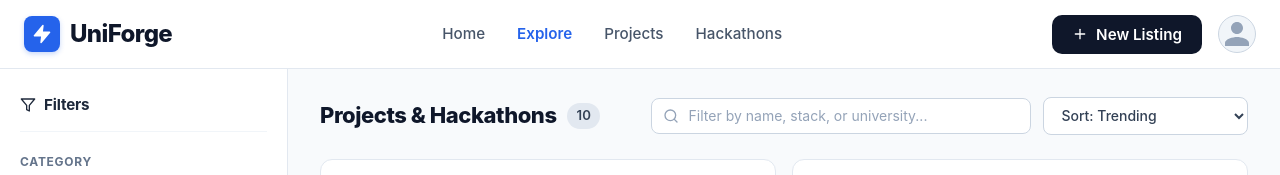
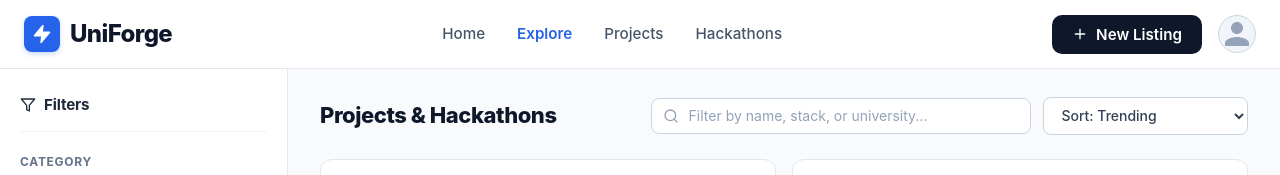
Before and after one commit to dodgedtee/UniForge, a plain HTML site: page frontend/explore.html in a window 1280 px wide. Shown: the top 175 px of the page. Drawn offline with Linux system fonts and the light colour scheme.

Commit message:
remove number of projects and hackhatons

```diff
--- a/frontend/explore.css
+++ b/frontend/explore.css
@@ -240,15 +240,6 @@
   font-weight: 800;
   color: var(--slate-900);
   letter-spacing: -0.02em;
-}
-
-.result-count-badge {
-  background-color: var(--slate-200);
-  color: var(--slate-700);
-  font-size: 0.825rem;
-  font-weight: 600;
-  padding: 0.15rem 0.6rem;
-  border-radius: 9999px;
 }
 
 .toolbar-controls {
--- a/frontend/explore.html
+++ b/frontend/explore.html
@@ -160,7 +160,6 @@
           <div class="toolbar-top">
             <div class="toolbar-heading">
               <h1 class="explore-title">Projects &amp; Hackathons</h1>
-              <span class="result-count-badge" id="result-count">0</span>
             </div>
 
             <div class="toolbar-controls">
--- a/frontend/explore.js
+++ b/frontend/explore.js
@@ -251,12 +251,10 @@ function getFilteredListings() {
 
 function renderCatalog() {
   const grid = document.getElementById("objects-grid");
-  const countBadge = document.getElementById("result-count");
   const emptyState = document.getElementById("empty-state");
-  if (!grid || !countBadge || !emptyState) return;
+  if (!grid || !emptyState) return;
 
   const items = getFilteredListings();
-  countBadge.textContent = items.length;
 
   renderActiveFiltersBar();
 
```
